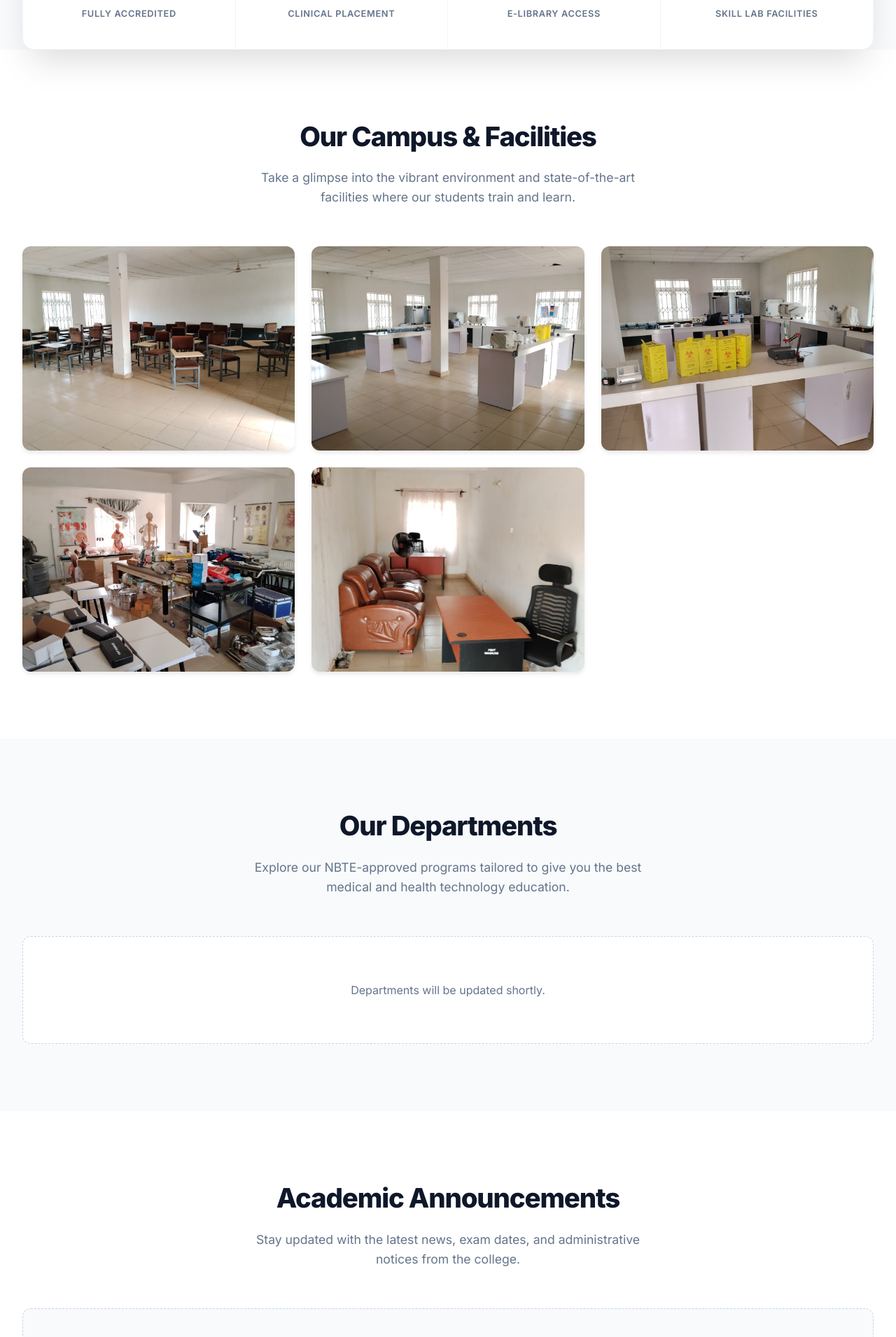
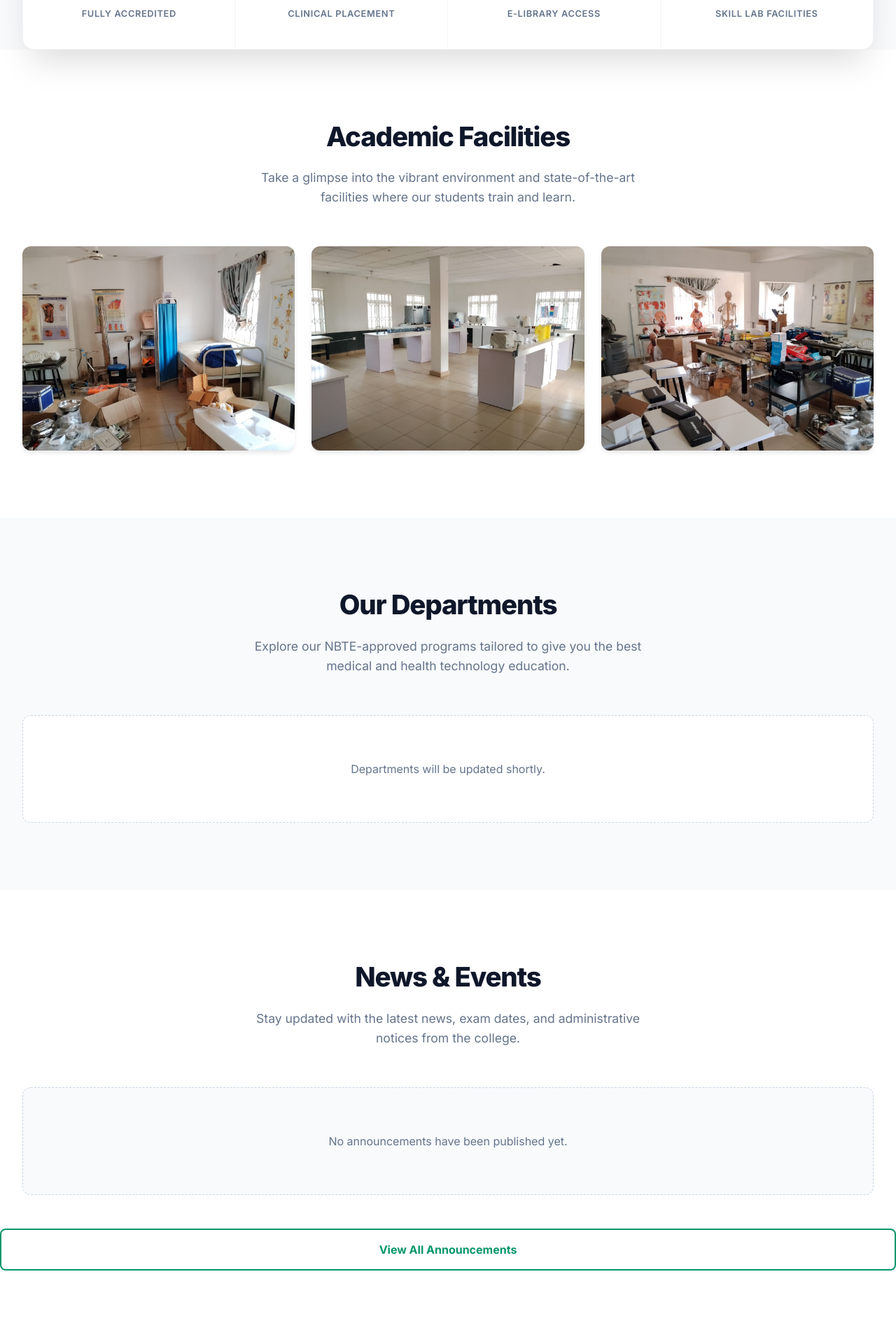
Before and after one commit to Danny26y/prestige-school, a FastAPI app: page / in a window 1280 px wide. Shown: the part 984-2895 px from the top of the page at 70% size. Run offline with FastAPI, Linux system fonts and the light colour scheme; data that the repository does not hold is empty; some libraries are stand-ins or nearby versions.

Commit message:
feat: update homepage body with activity-rich sections
- Modified the News grid to strictly use a 3-column layout and updated section title to "News & Events"
- Transformed the static campus gallery into an interactive "Academic Facilities" showcase with hover portals
- Added a "Regulators & Accreditation" section featuring NBTE and NMCN badges above the footer

Co-authored-by: Danny26y <209828753+Danny26y@users.noreply.github.com>

```diff
--- a/templates/index.html
+++ b/templates/index.html
@@ -126,12 +126,42 @@
             transform: scale(1.05);
         }
 
+        .facility-card .facility-overlay {
+            position: absolute;
+            bottom: 0; left: 0; right: 0;
+            background: linear-gradient(transparent, rgba(15, 23, 42, 0.9));
+            color: white;
+            padding: 2rem 1.5rem 1.5rem;
+            transform: translateY(100%);
+            transition: transform 0.3s ease;
+        }
+        .facility-card:hover .facility-overlay {
+            transform: translateY(0);
+        }
+        .facility-overlay h3 {
+            margin: 0 0 0.5rem 0;
+            font-size: 1.25rem;
+        }
+        .facility-overlay p {
+            margin: 0;
+            font-size: 0.9rem;
+            color: #cbd5e1;
+        }
+
         /* --- News Section --- */
         .news-grid {
             display: grid;
-            grid-template-columns: repeat(auto-fit, minmax(320px, 1fr));
+            grid-template-columns: repeat(3, 1fr);
             gap: 2rem;
             padding: 0 2rem;
+        }
+
+        @media (max-width: 1024px) {
+            .news-grid { grid-template-columns: repeat(2, 1fr); }
+        }
+
+        @media (max-width: 768px) {
+            .news-grid { grid-template-columns: 1fr; }
         }
 
         .news-card {
@@ -486,24 +516,34 @@
             </div>
         </section>
 
-        <section class="section-padding" style="background: var(--white);" id="campus">
+        <section class="section-padding" style="background: var(--white);" id="facilities">
             <div class="section-header">
-                <h2>Our Campus & Facilities</h2>
+                <h2>Academic Facilities</h2>
                 <p style="color: var(--text-muted); max-width: 600px; margin: 1rem auto 0; font-size: 1.1rem; line-height: 1.6;">Take a glimpse into the vibrant environment and state-of-the-art facilities where our students train and learn.</p>
             </div>
 
             <div class="gallery-grid">
-                {% for img in gallery_images %}
-                <div class="gallery-item">
-                    <img src="{{ img.imageUrl }}" alt="{{ img.caption or 'Campus Image' }}">
+                <div class="gallery-item facility-card">
+                    <img src="{{ url_for('static', path='/img/1776722738434.jpg') }}" alt="Demonstration Lab">
+                    <div class="facility-overlay">
+                        <h3>Demonstration Lab</h3>
+                        <p>Fully equipped for hands-on clinical simulations.</p>
+                    </div>
                 </div>
-                {% else %}
-                <div class="gallery-item"><img src="{{ url_for('static', path='/img/1776722738390.jpg') }}" alt="Campus Image"></div>
-                <div class="gallery-item"><img src="{{ url_for('static', path='/img/1776722738410.jpg') }}" alt="Campus Image"></div>
-                <div class="gallery-item"><img src="{{ url_for('static', path='/img/1776722738417.jpg') }}" alt="Campus Image"></div>
-                <div class="gallery-item"><img src="{{ url_for('static', path='/img/1776722738428.jpg') }}" alt="Campus Image"></div>
-                <div class="gallery-item"><img src="{{ url_for('static', path='/img/1776722738439.jpg') }}" alt="Campus Image"></div>
-                {% endfor %}
+                <div class="gallery-item facility-card">
+                    <img src="{{ url_for('static', path='/img/1776722738410.jpg') }}" alt="Science Laboratory">
+                    <div class="facility-overlay">
+                        <h3>Science Laboratory</h3>
+                        <p>Advanced equipment for medical laboratory technology.</p>
+                    </div>
+                </div>
+                <div class="gallery-item facility-card">
+                    <img src="{{ url_for('static', path='/img/1776722738428.jpg') }}" alt="Research Center">
+                    <div class="facility-overlay">
+                        <h3>Research Center</h3>
+                        <p>Fostering academic excellence and healthcare innovation.</p>
+                    </div>
+                </div>
             </div>
         </section>
 
@@ -542,7 +582,7 @@
 
         <section class="section-padding" style="background: var(--white);" id="news">
             <div class="section-header">
-                <h2>Academic Announcements</h2>
+                <h2>News & Events</h2>
                 <p style="color: var(--text-muted); max-width: 600px; margin: 1rem auto 0; font-size: 1.1rem; line-height: 1.6;">Stay updated with the latest news, exam dates, and administrative notices from the college.</p>
             </div>
 
@@ -614,6 +654,28 @@
             </div>
         </section>
 
+        <section class="regulators-section" style="background: var(--white); padding: 3rem 0; border-top: 1px solid #e2e8f0; text-align: center;">
+            <div class="container">
+                <h3 style="color: var(--text-muted); font-size: 1rem; text-transform: uppercase; letter-spacing: 0.1em; margin-bottom: 2rem;">Regulators & Accreditation</h3>
+                <div style="display: flex; justify-content: center; gap: 4rem; align-items: center; flex-wrap: wrap;">
+                    <div style="display: flex; align-items: center; gap: 1rem; color: var(--secondary);">
+                        <iconify-icon icon="mdi:shield-check" style="font-size: 3rem; color: var(--primary);"></iconify-icon>
+                        <div style="text-align: left;">
+                            <h4 style="margin: 0; font-size: 1.1rem; font-weight: 800;">NBTE</h4>
+                            <span style="font-size: 0.8rem; color: var(--text-muted);">Fully Accredited</span>
+                        </div>
+                    </div>
+                    <div style="display: flex; align-items: center; gap: 1rem; color: var(--secondary);">
+                        <iconify-icon icon="mdi:medical-bag" style="font-size: 3rem; color: var(--primary);"></iconify-icon>
+                        <div style="text-align: left;">
+                            <h4 style="margin: 0; font-size: 1.1rem; font-weight: 800;">NMCN</h4>
+                            <span style="font-size: 0.8rem; color: var(--text-muted);">Approved Institution</span>
+                        </div>
+                    </div>
+                </div>
+            </div>
+        </section>
+
         <footer class="footer">
             <div class="footer-grid">
                 <div>
```
